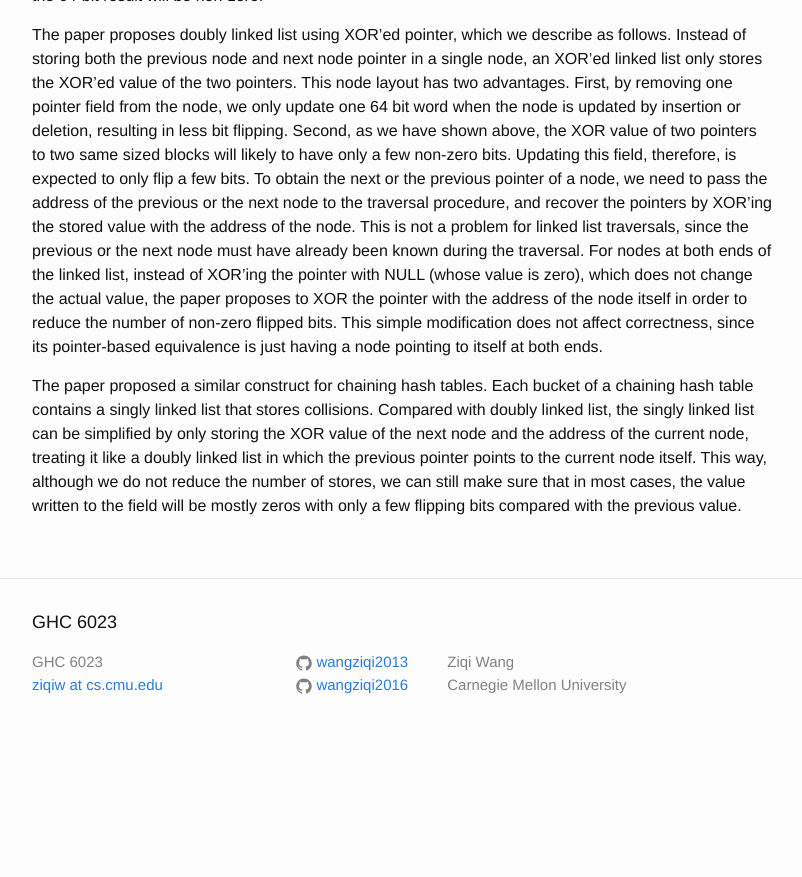
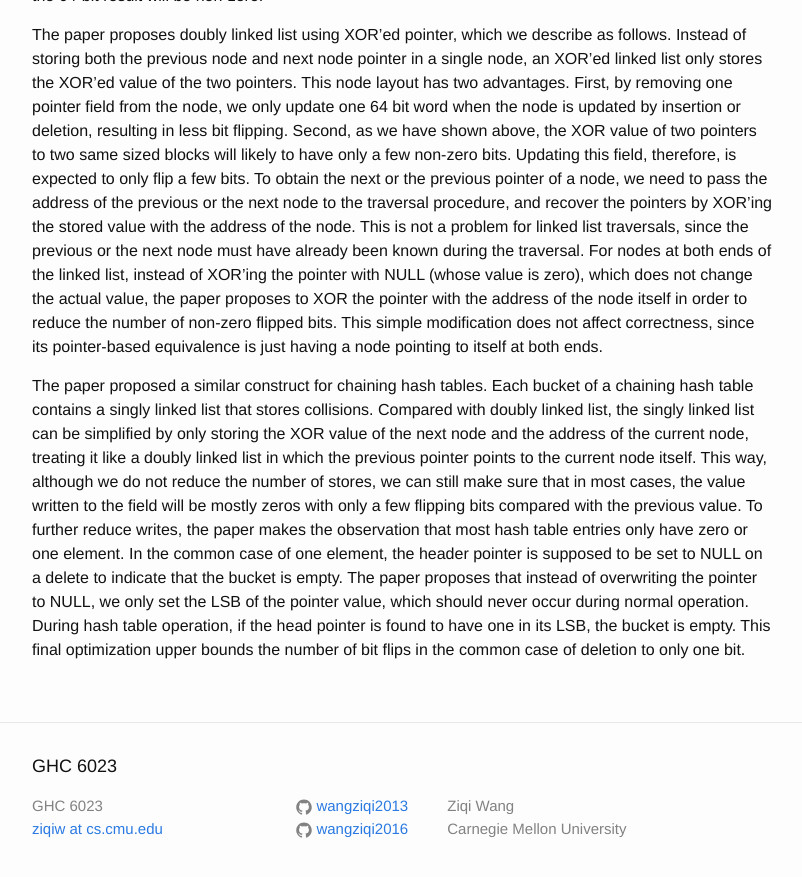
Before and after one commit to wangziqi2013/wangziqi2013.github.io, a Jekyll site: the page built from _posts/2019-12-07-optimizing-systems-for-nvm-by-reducing-bit-flipping.markdown, in a window 1280 px wide and 900 px high, scrolled down 1321 px. Shown: the top 877 px of the window, without its empty margins (238-1040 px from the left). Built offline with Jekyll 4.4.1, drawn with Linux system fonts in a browser that asks for light colours; before the commit the page ends 2077 px from its top, so only the background shows below that.

Commit message:
Adding ht optimization

```diff
--- a/_posts/2019-12-07-optimizing-systems-for-nvm-by-reducing-bit-flipping.markdown
+++ b/_posts/2019-12-07-optimizing-systems-for-nvm-by-reducing-bit-flipping.markdown
@@ -62,4 +62,9 @@ linked list that stores collisions. Compared with doubly linked list, the singly
 storing the XOR value of the next node and the address of the current node, treating it like a doubly linked list
 in which the previous pointer points to the current node itself. This way, although we do not reduce the number
 of stores, we can still make sure that in most cases, the value written to the field will be mostly zeros with only
-a few flipping bits compared with the previous value.
+a few flipping bits compared with the previous value. To further reduce writes, the paper makes the observation that
+most hash table entries only have zero or one element. In the common case of one element, the header pointer is supposed
+to be set to NULL on a delete to indicate that the bucket is empty. The paper proposes that instead of overwriting
+the pointer to NULL, we only set the LSB of the pointer value, which should never occur during normal operation. During
+hash table operation, if the head pointer is found to have one in its LSB, the bucket is empty. This final optimization
+upper bounds the number of bit flips in the common case of deletion to only one bit.
```
